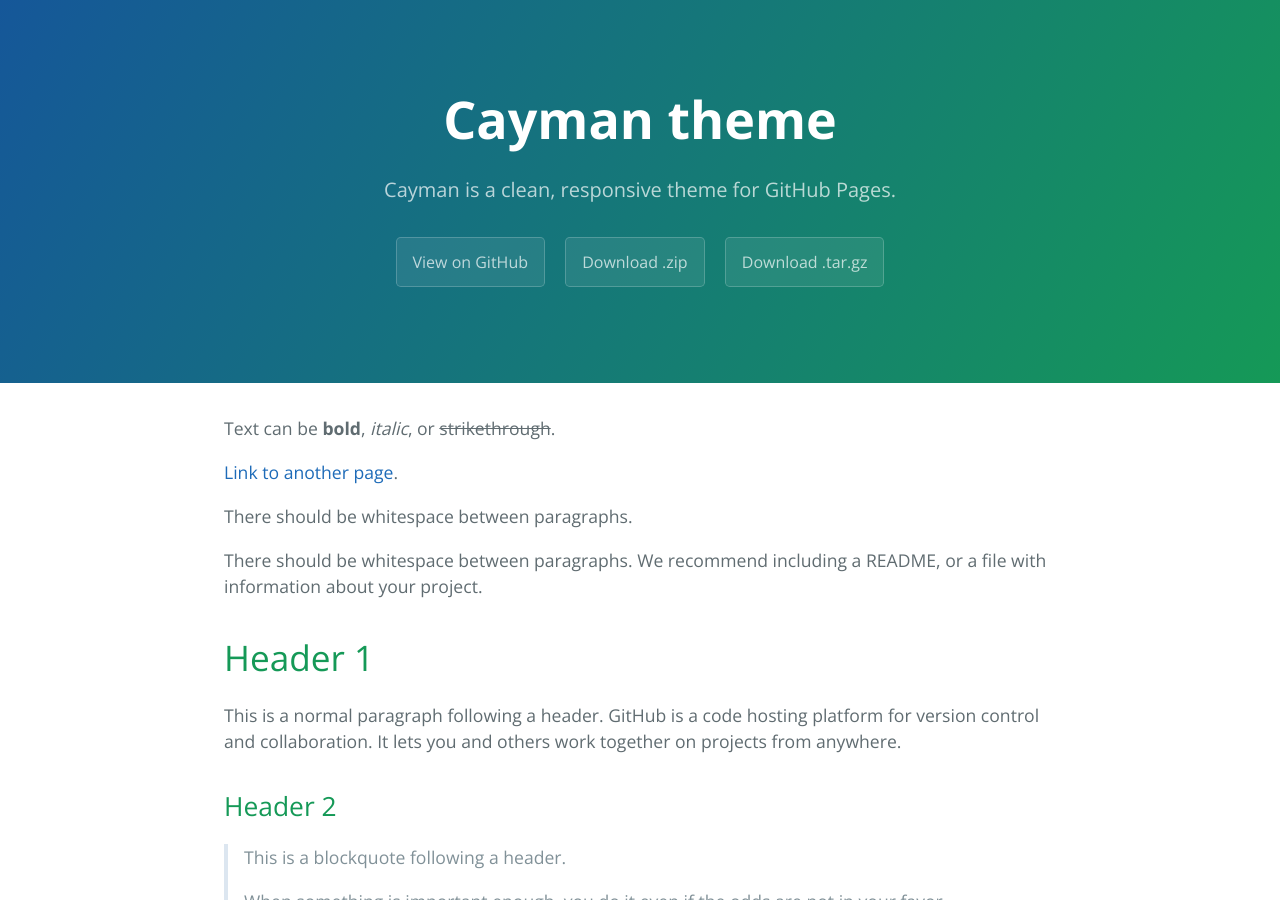
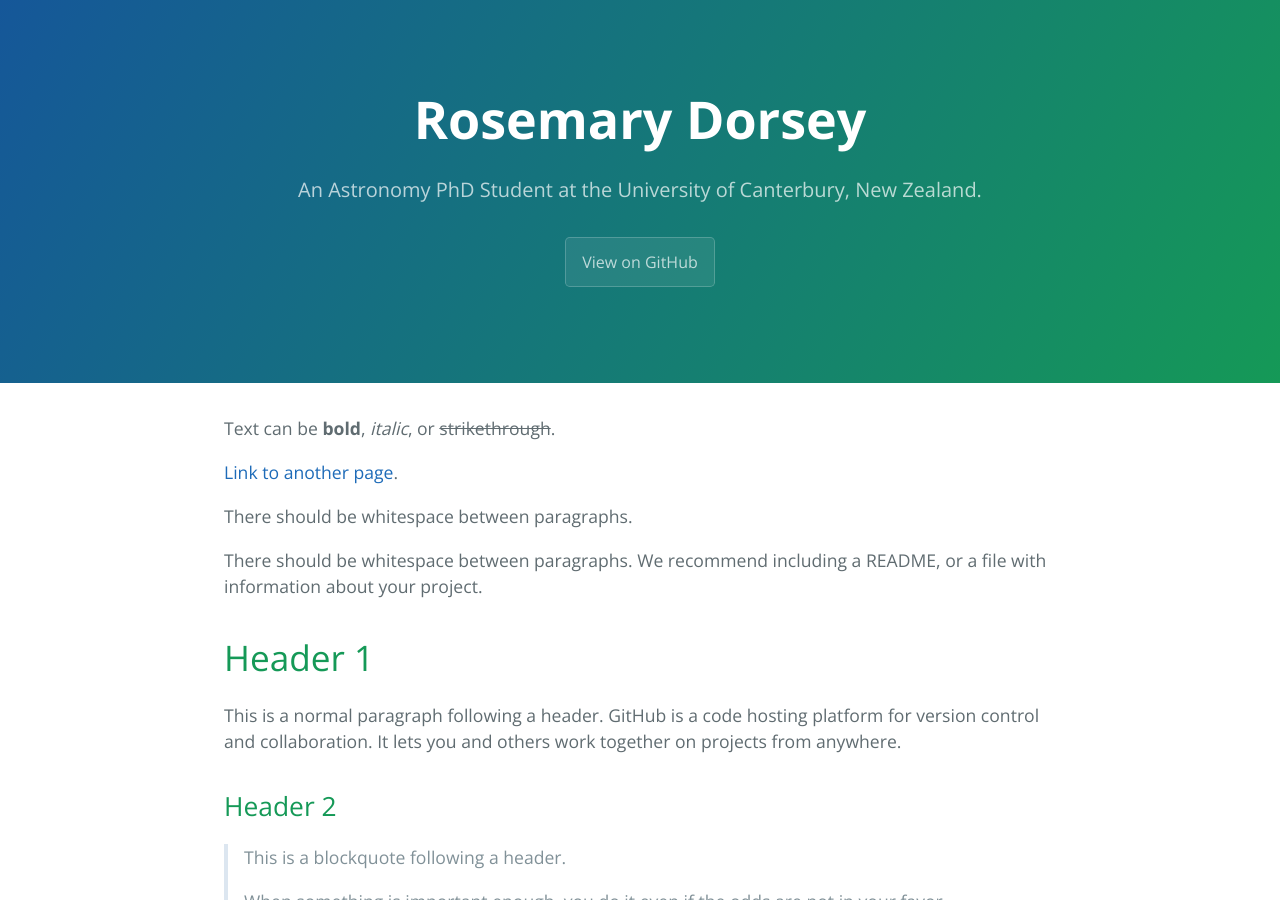
Before and after one commit to rcdorsey/rcdcorsey.github.io, a Jekyll site: the page built from index.md, in a window 1280 px wide and 900 px high. Built offline with Jekyll 4.4.1, drawn with Linux system fonts in a browser that asks for light colours.

Commit message:
Edit homepage title

```diff
--- a/_config.yml
+++ b/_config.yml
@@ -1,5 +1,5 @@
-title: Cayman theme
-description: Cayman is a clean, responsive theme for GitHub Pages.
-show_downloads: true
+title: Rosemary Dorsey
+description: An Astronomy PhD Student at the University of Canterbury, New Zealand.
+show_downloads: false
 google_analytics:
 theme: jekyll-theme-cayman
```
